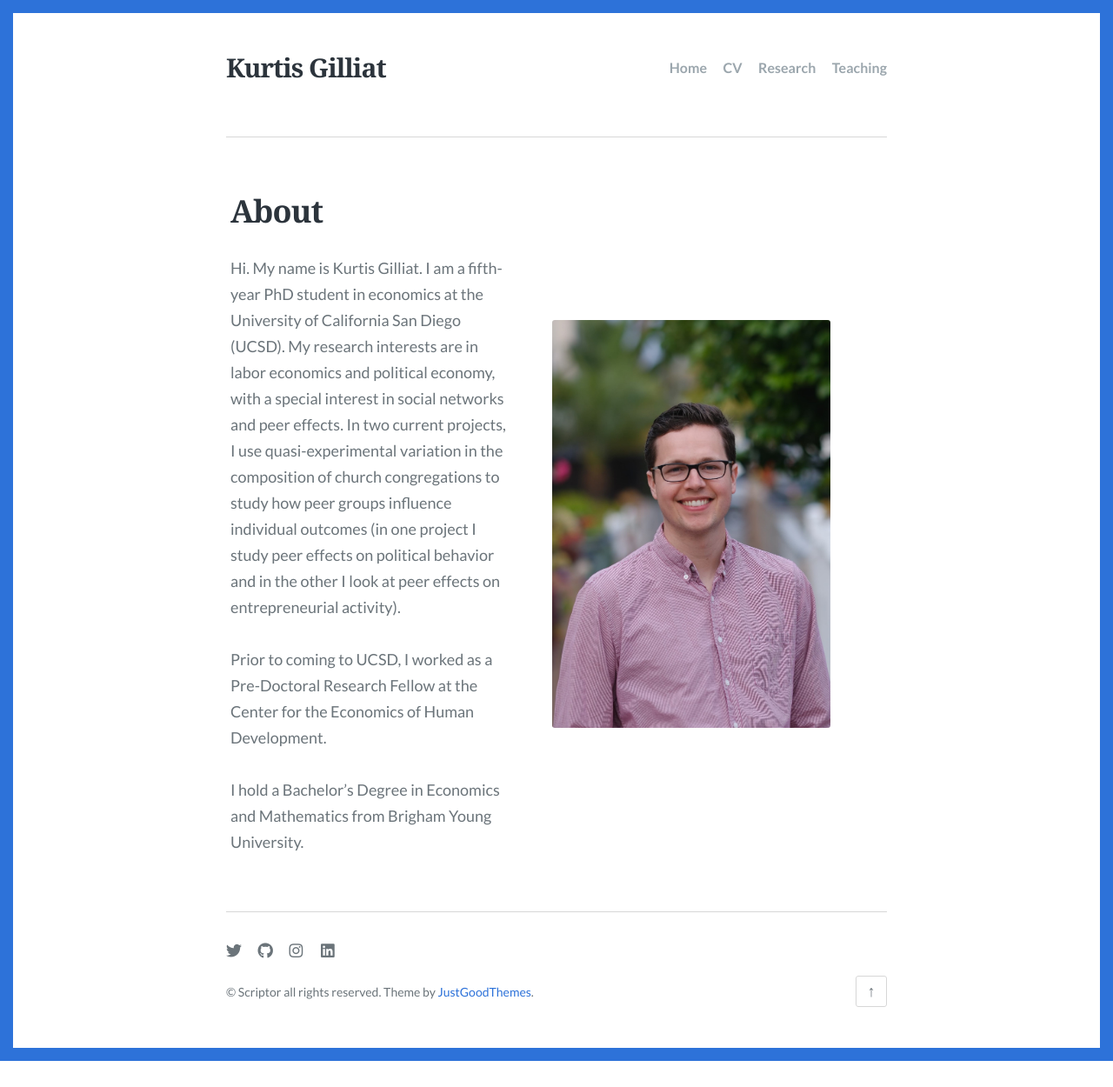
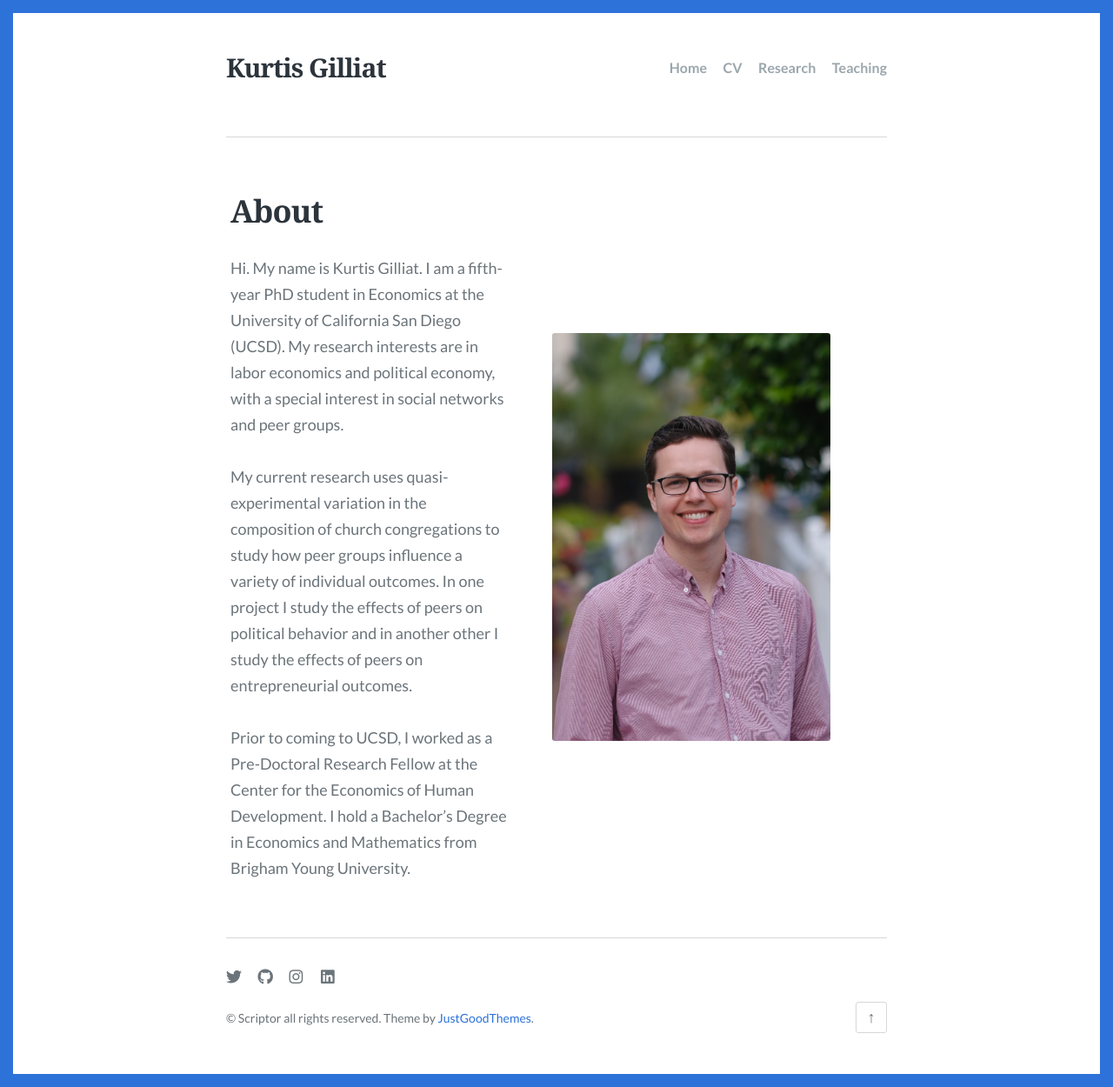
Before and after one commit to kgilliat/kgilliat.github.io, a Jekyll site: the page built from index.html, in a window 1280 px wide. Shown: the whole page at 87% size. Built offline with Jekyll 4.4.1, drawn with Linux system fonts in a browser that asks for light colours; some web fonts are replaced; the list of posts is cut into pages by our own code; before the commit the page ends 1220 px from its top, so only the background shows below that.

Commit message:
Update index.html

```diff
--- a/index.html
+++ b/index.html
@@ -3,8 +3,8 @@ layout: column_page
 title: About
 feature_image: images/headshot.jpg
 ---
-Hi. My name is Kurtis Gilliat. I am a fifth-year PhD student in economics at the University of California San Diego (UCSD). My research interests are in labor economics and political economy, with a special interest in social networks and peer effects. In two current projects, I use quasi-experimental variation in the composition of church congregations to study how peer groups influence individual outcomes (in one project I study peer effects on political behavior and in the other I look at peer effects on entrepreneurial activity).
+Hi. My name is Kurtis Gilliat. I am a fifth-year PhD student in Economics at the University of California San Diego (UCSD). My research interests are in labor economics and political economy, with a special interest in social networks and peer groups.
 
-Prior to coming to UCSD, I worked as a Pre-Doctoral Research Fellow at the Center for the Economics of Human Development.
+My current research uses quasi-experimental variation in the composition of church congregations to study how peer groups influence a variety of individual outcomes. In one project I study the effects of peers on political behavior and in another other I study the effects of peers on entrepreneurial outcomes.
 
-I hold a Bachelor's Degree in Economics and Mathematics from Brigham Young University.
+Prior to coming to UCSD, I worked as a Pre-Doctoral Research Fellow at the Center for the Economics of Human Development. I hold a Bachelor's Degree in Economics and Mathematics from Brigham Young University.
```
